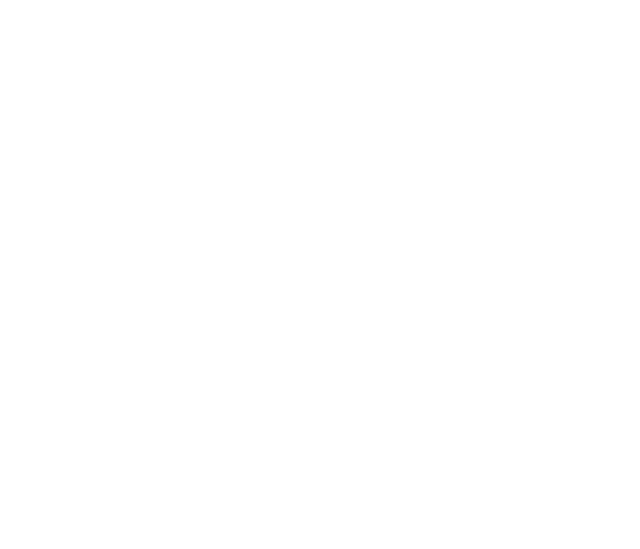
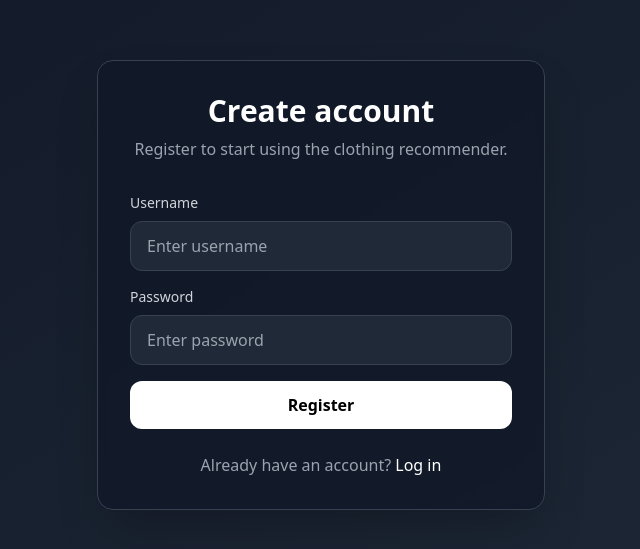
Before and after one commit to rigozu9/Clothing-recommendation-application, a React app in the folder frontend/: page /register in a window 1280 px wide. Before the commit this address had no page. Shown: the part 115-664 px from the top of the page, without its empty margins (319-959 px from the left). Built offline with nearby package versions, Linux system fonts and the light colour scheme; the HTML template or start-up script is replaced by a standard one.

Commit message:
Add user registeration page

```diff
--- a/frontend/src/App.jsx
+++ b/frontend/src/App.jsx
@@ -3,6 +3,7 @@
 import Images from "./pages/Images";
 import PlotComponent from "./pages/Plot";
 import RecommendationsPage from "./pages/RecommendationsPage";
+import RegisterPage from "./pages/RegisterPage";
 
 const App = () => {
   return (
@@ -12,6 +13,7 @@
         <Route path="/images" element={<Images />} />
         <Route path="/plot" element={<PlotComponent />} />
         <Route path="/recommendations" element={<RecommendationsPage />} />
+        <Route path="/register" element={<RegisterPage />} />
       </Routes>
     </BrowserRouter>
   );
--- /dev/null
+++ b/frontend/src/api/user.js
@@ -0,0 +1,6 @@
+import api from "./api";
+
+export const createUser = async (userData) => {
+  const res = await api.post("/users", userData);
+  return res.data;
+};
--- /dev/null
+++ b/frontend/src/pages/RegisterPage.jsx
@@ -0,0 +1,96 @@
+import { useState } from "react";
+import { Link, useNavigate } from "react-router-dom";
+import { createUser } from "../api/user";
+
+const RegisterPage = () => {
+  const navigate = useNavigate();
+
+  const [username, setUsername] = useState("");
+  const [password, setPassword] = useState("");
+  const [message, setMessage] = useState("");
+  const [error, setError] = useState("");
+
+  const handleRegister = async (e) => {
+    e.preventDefault();
+    setError("");
+    setMessage("");
+
+    try {
+      const res = await createUser({
+        username,
+        password,
+      });
+
+      setMessage(`Created user: ${res.username}`);
+      setUsername("");
+      setPassword("");
+
+      setTimeout(() => {
+        navigate("/login");
+      }, 1000);
+    } catch (err) {
+      setError(err.response?.data?.detail || "Registration failed");
+    }
+  };
+
+  return (
+    <div className="min-h-screen bg-gradient-to-br from-gray-900 to-gray-800 text-white flex items-center justify-center px-6">
+      <div className="w-full max-w-md bg-gray-900/70 backdrop-blur-sm border border-gray-700 rounded-2xl shadow-2xl p-8">
+        <h1 className="text-3xl font-bold text-center mb-2">Create account</h1>
+        <p className="text-gray-400 text-center mb-8">
+          Register to start using the clothing recommender.
+        </p>
+
+        <form onSubmit={handleRegister} className="space-y-4">
+          <div>
+            <label className="block text-sm text-gray-300 mb-2">Username</label>
+            <input
+              type="text"
+              placeholder="Enter username"
+              value={username}
+              onChange={(e) => setUsername(e.target.value)}
+              className="w-full rounded-xl bg-gray-800 border border-gray-700 px-4 py-3 text-white placeholder-gray-400 outline-none focus:border-white"
+              required
+            />
+          </div>
+
+          <div>
+            <label className="block text-sm text-gray-300 mb-2">Password</label>
+            <input
+              type="password"
+              placeholder="Enter password"
+              value={password}
+              onChange={(e) => setPassword(e.target.value)}
+              className="w-full rounded-xl bg-gray-800 border border-gray-700 px-4 py-3 text-white placeholder-gray-400 outline-none focus:border-white"
+              required
+            />
+          </div>
+
+          <button
+            type="submit"
+            className="w-full rounded-xl bg-white text-black font-semibold py-3 hover:bg-gray-200 transition"
+          >
+            Register
+          </button>
+        </form>
+
+        {message && (
+          <p className="mt-4 text-green-400 text-sm text-center">{message}</p>
+        )}
+
+        {error && (
+          <p className="mt-4 text-red-400 text-sm text-center">{error}</p>
+        )}
+
+        <p className="mt-6 text-center text-gray-400">
+          Already have an account?{" "}
+          <Link to="/login" className="text-white hover:underline">
+            Log in
+          </Link>
+        </p>
+      </div>
+    </div>
+  );
+};
+
+export default RegisterPage;
```
